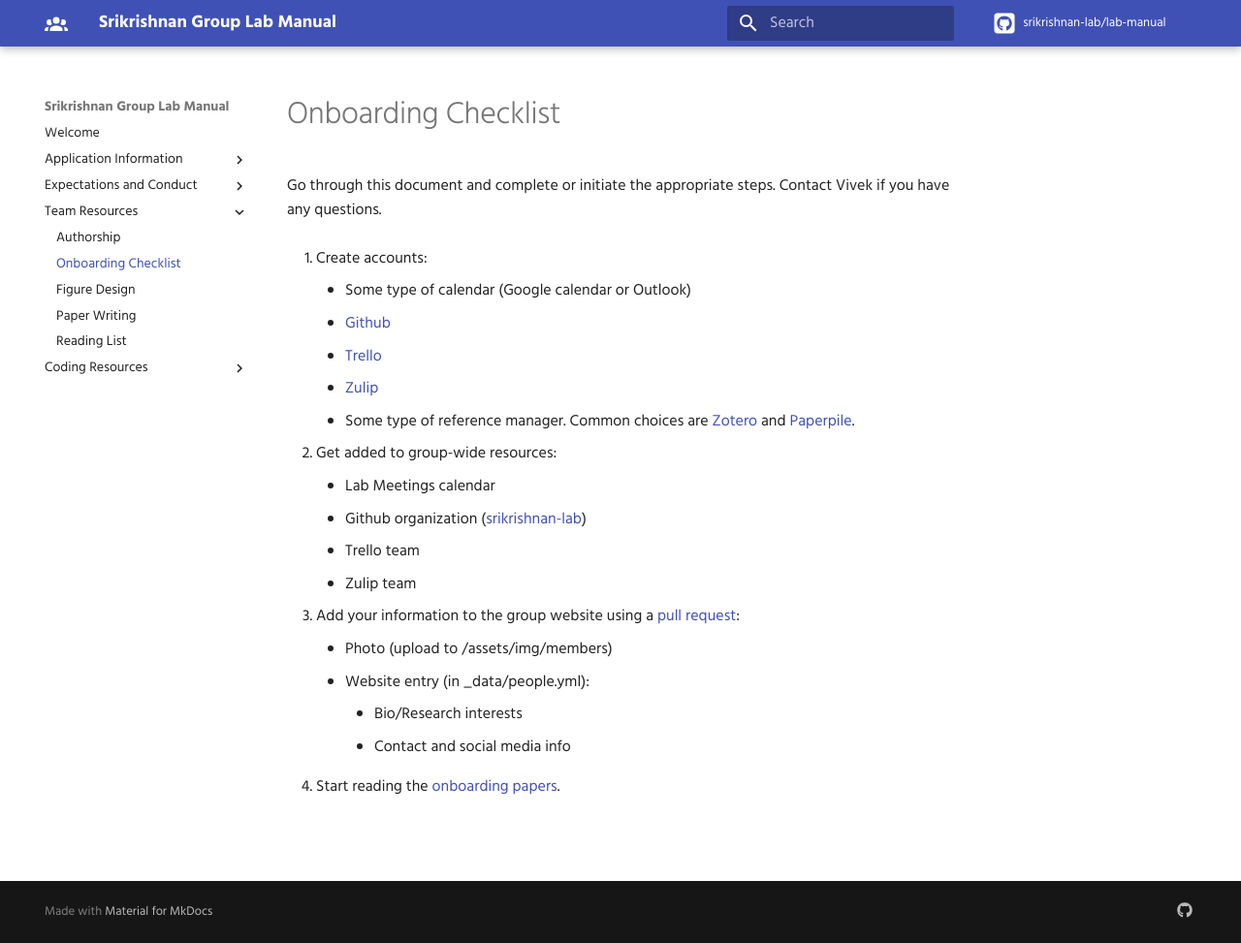
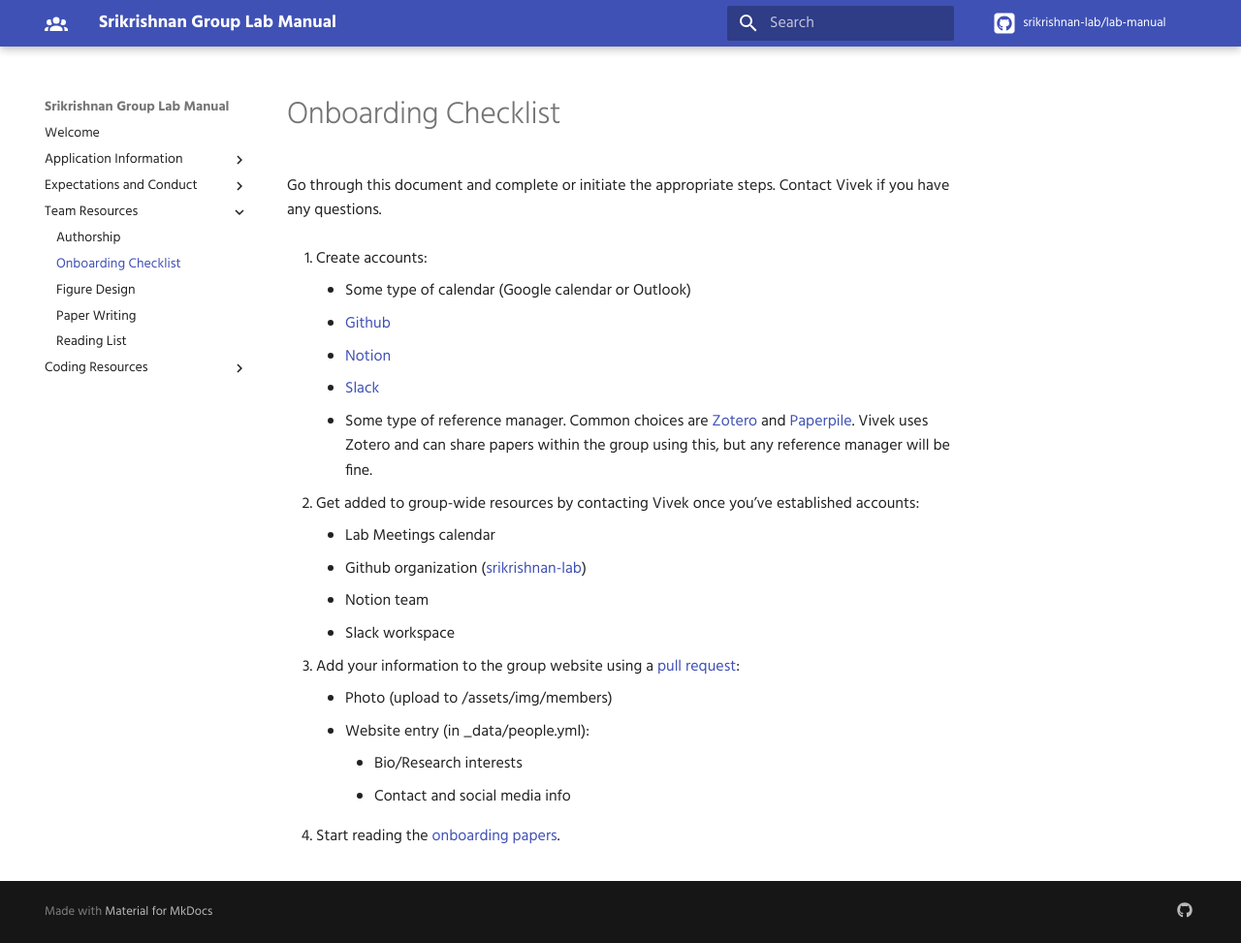
Before and after one commit to srikrishnan-lab/lab-manual, an MkDocs documentation site: the page built from docs/resources/checklist.md, in a window 1280 px wide and 973 px high. Shown: the whole window at 97% size. Built offline with MkDocs 1.6.1 and Material for MkDocs 9.7.7, drawn with Linux system fonts in a browser that asks for light colours; some web fonts are replaced; comment, search, counter and statistics services are not loaded.

Commit message:
update groupwide tool choice

```diff
--- a/docs/resources/checklist.md
+++ b/docs/resources/checklist.md
@@ -5,16 +5,16 @@
 1. Create accounts:
     * Some type of calendar (Google calendar or Outlook)
     * [Github](http://github.com){:target="_blank"}
-    * [Trello](http://trello.com){:target="_blank"}
-    * [Zulip](https://zulip.com){:target="_blank"}
-    * Some type of reference manager. Common choices are [Zotero](http://zotero.org){:target="_blank"} and [Paperpile](http://paperpile.com){:target="_blank"}.
+    * [Notion](http://notion.so){:target="_blank"}
+    * [Slack](https://slack.com){:target="_blank"}
+    * Some type of reference manager. Common choices are [Zotero](http://zotero.org){:target="_blank"} and [Paperpile](http://paperpile.com){:target="_blank"}. Vivek uses Zotero and can share papers within the group using this, but any reference manager will be fine.
 
 
-2. Get added to group-wide resources:
+2. Get added to group-wide resources by contacting Vivek once you've established accounts:
     * Lab Meetings calendar
     * Github organization ([srikrishnan-lab](http://github.com/srikrishnan-lab){:target="_blank"})
-    * Trello team
-    * Zulip team
+    * Notion team
+    * Slack workspace
 
 3. Add your information to the group website using a [pull request](https://docs.github.com/en/github/collaborating-with-issues-and-pull-requests/about-pull-requests){:target="_blank"}:
     * Photo (upload to /assets/img/members)
```
